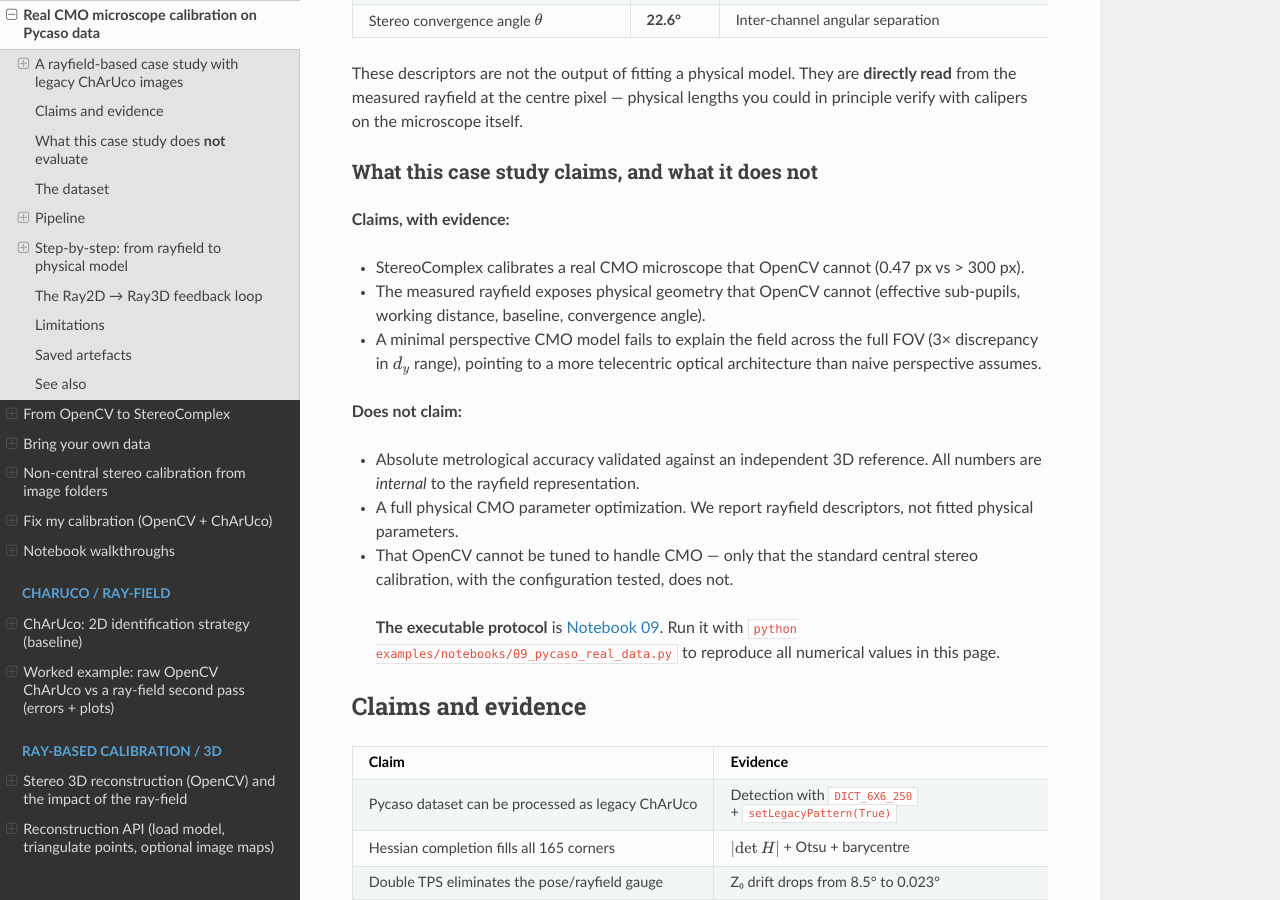
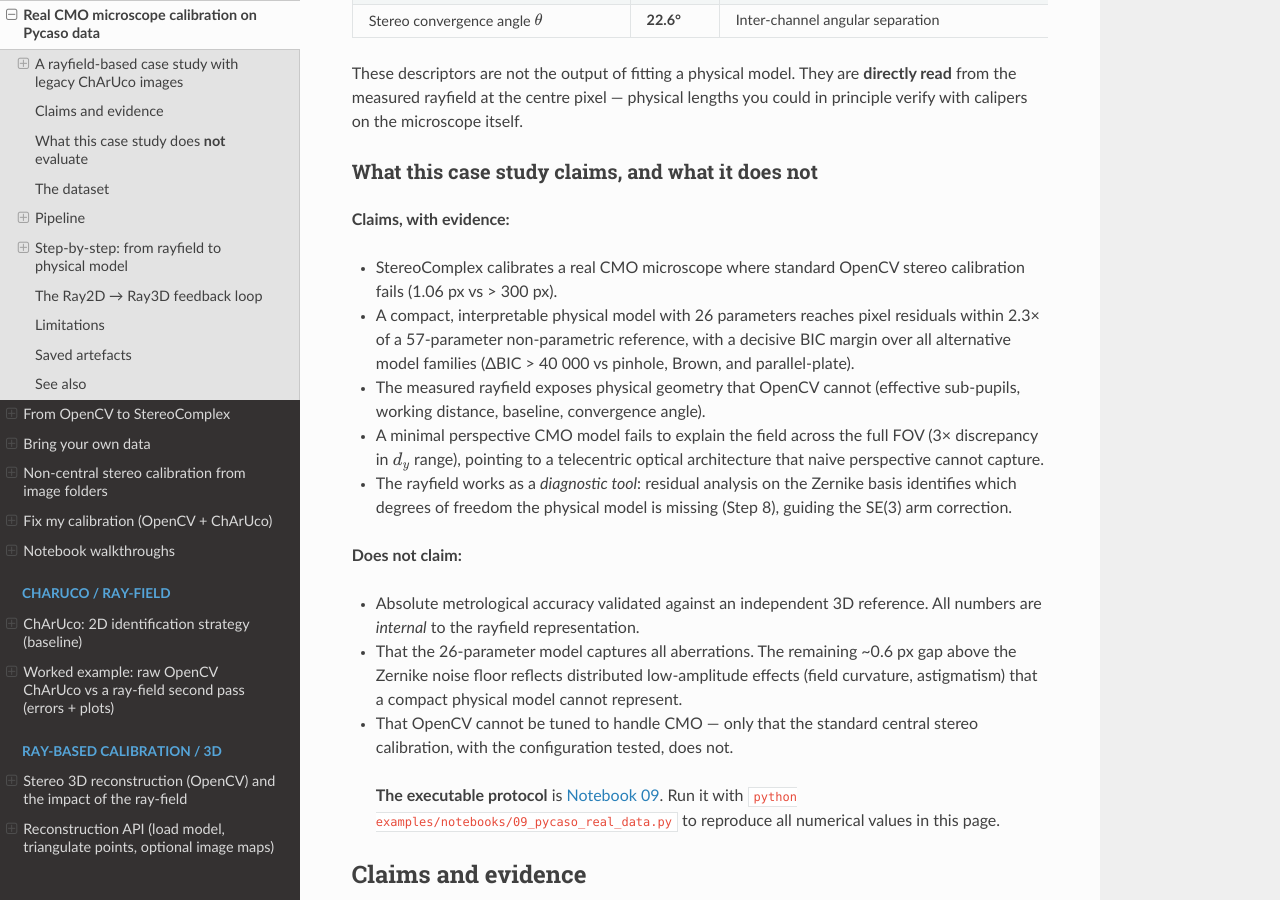
Before and after one commit to jeffwitz/StereoComplex, a Sphinx documentation site: the page built from docs/REAL_CMO_PYCASO_RAYFIELD.md, in a window 1280 px wide and 900 px high, scrolled down 1509 px. Built offline with Sphinx 7.4.7 and the Read the Docs theme 3.1.0, drawn with Linux system fonts in a browser that asks for light colours; some of the changed text lies outside the part shown.

Commit message:
docs: promote 26p result to intro, dedupe caveat
- "What we measured" table: 26p CMO model first, Zernike as noise floor
- Claims: add BIC margin, rayfield diagnostic claim
- Does not claim: acknowledge remaining aberration gap
- Remove duplicate short caveat (detailed one remains)

Co-Authored-By: Claude Opus 4.7 <noreply@anthropic.com>

```diff
--- a/docs/REAL_CMO_PYCASO_RAYFIELD.md
+++ b/docs/REAL_CMO_PYCASO_RAYFIELD.md
@@ -43,20 +43,29 @@ lengths you could in principle verify with calipers on the microscope itself.
 
 **Claims, with evidence:**
 
-- StereoComplex calibrates a real CMO microscope that OpenCV cannot
-  (0.47 px vs > 300 px).
+- StereoComplex calibrates a real CMO microscope where standard OpenCV
+  stereo calibration fails (1.06 px vs > 300 px).
+- A compact, interpretable physical model with 26 parameters reaches
+  pixel residuals within 2.3× of a 57-parameter non-parametric reference,
+  with a decisive BIC margin over all alternative model families
+  (ΔBIC > 40 000 vs pinhole, Brown, and parallel-plate).
 - The measured rayfield exposes physical geometry that OpenCV cannot
   (effective sub-pupils, working distance, baseline, convergence angle).
 - A minimal perspective CMO model fails to explain the field across the
-  full FOV (3× discrepancy in $d_y$ range), pointing to a more telecentric
-  optical architecture than naive perspective assumes.
+  full FOV (3× discrepancy in $d_y$ range), pointing to a telecentric
+  optical architecture that naive perspective cannot capture.
+- The rayfield works as a *diagnostic tool*: residual analysis on the
+  Zernike basis identifies which degrees of freedom the physical model
+  is missing (Step 8), guiding the SE(3) arm correction.
 
 **Does not claim:**
 
 - Absolute metrological accuracy validated against an independent 3D
   reference.  All numbers are *internal* to the rayfield representation.
-- A full physical CMO parameter optimization.  We report rayfield
-  descriptors, not fitted physical parameters.
+- That the 26-parameter model captures all aberrations.  The remaining
+  ~0.6 px gap above the Zernike noise floor reflects distributed
+  low-amplitude effects (field curvature, astigmatism) that a compact
+  physical model cannot represent.
 - That OpenCV cannot be tuned to handle CMO — only that the standard
   central stereo calibration, with the configuration tested, does not.
 
@@ -316,15 +325,6 @@ Fitting jointly against the Zernike rayfield:
 | **Pixel RMS (px)** | 14.6 | **1.06** | 0.47 |
 | **Pixel P50 (px)** | 13.2 | **0.87** | — |
 
-> **Important caveat on the Zernike comparison.**  The Zernike two-plane
-> RMS of 0.0007 mm is a **training residual** — it measures how well the
-> Zernike model represents itself on the support points it was fitted to.
-> The Telecentric models are evaluated **against the Zernike rayfield**
-> as ground-truth proxy, so their RMS reflects both the structural mismatch
-> and any noise that the Zernike absorbed.  The pixel RMS column gives
-> a more apples-to-apples view: both models are evaluated on the same
-> corner observations.  The 26p Telecentric + SE(3) achieves 1.06 px
-> with half the parameters of the 57p Zernike (0.47 px).
 
 The SE(3) arm alignment reduces pixel RMS by **14×** (14.6 → 1.06 px).
 Rotations are stable across runs (~2.5° left, ~3.7° right); translations
```
